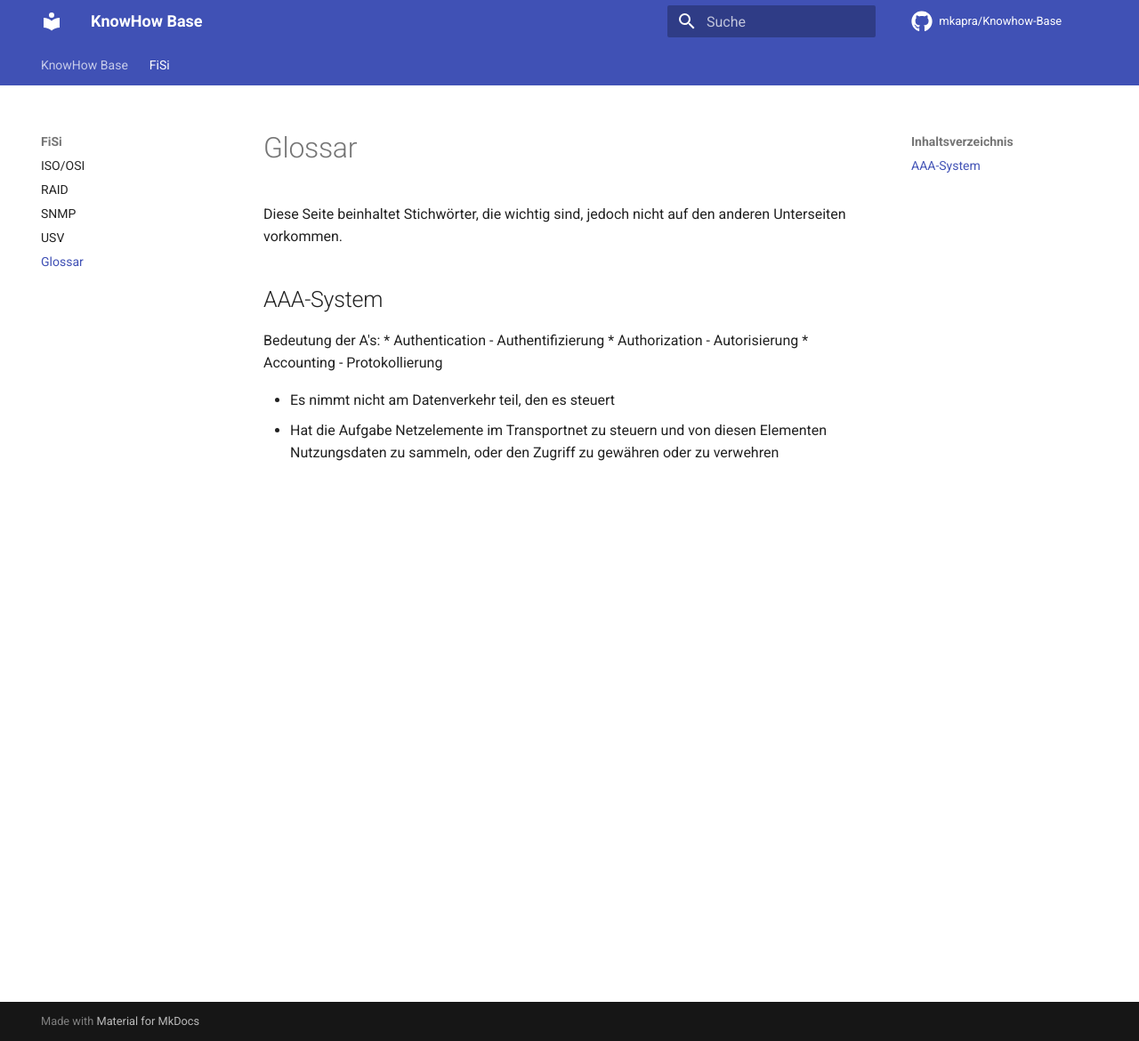
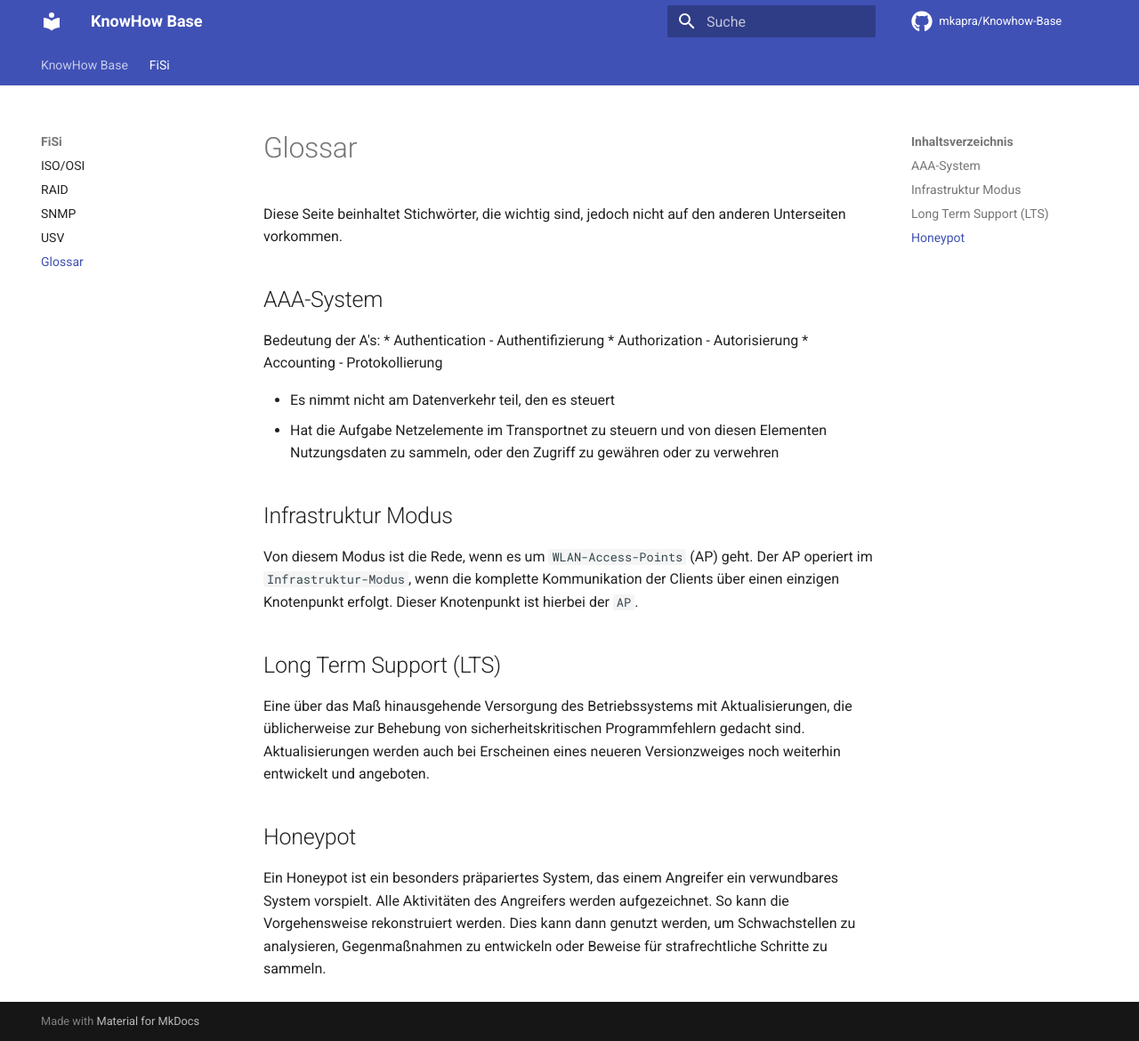
Before and after one commit to mkapra/KnowHow-Base, an MkDocs documentation site: the page built from docs/fisi/glossar.md, in a window 1280 px wide and 1170 px high. Shown: the whole window at 89% size. Built offline with MkDocs 1.6.1 and Material for MkDocs 9.7.7, drawn with Linux system fonts in a browser that asks for light colours; comment, search, counter and statistics services are not loaded.

Commit message:
Mehr Glossareinträge

```diff
--- a/docs/fisi/glossar.md
+++ b/docs/fisi/glossar.md
@@ -3,7 +3,6 @@ Diese Seite beinhaltet Stichwörter, die wichtig sind, jedoch nicht auf den ande
 vorkommen.
 
 ## AAA-System
-
 Bedeutung der A's:
 * Authentication - Authentifizierung
 * Authorization - Autorisierung
@@ -12,3 +11,19 @@ Bedeutung der A's:
 * Es nimmt nicht am Datenverkehr teil, den es steuert
 * Hat die Aufgabe Netzelemente im Transportnet zu steuern und von diesen Elementen Nutzungsdaten zu
   sammeln, oder den Zugriff zu gewähren oder zu verwehren
+
+## Infrastruktur Modus
+Von diesem Modus ist die Rede, wenn es um `WLAN-Access-Points` (AP) geht.  Der AP operiert im
+`Infrastruktur-Modus`, wenn die komplette Kommunikation der Clients über einen einzigen Knotenpunkt
+erfolgt. Dieser Knotenpunkt ist hierbei der `AP`.
+
+## Long Term Support (LTS)
+Eine über das Maß hinausgehende Versorgung des Betriebssystems mit Aktualisierungen, die
+üblicherweise zur Behebung von sicherheitskritischen Programmfehlern gedacht sind. Aktualisierungen
+werden auch bei Erscheinen eines neueren Versionzweiges noch weiterhin entwickelt und angeboten.
+
+## Honeypot
+Ein Honeypot ist ein besonders präpariertes System, das einem Angreifer ein verwundbares System
+vorspielt. Alle Aktivitäten des Angreifers werden aufgezeichnet. So kann die Vorgehensweise
+rekonstruiert werden. Dies kann dann genutzt werden, um Schwachstellen zu analysieren,
+Gegenmaßnahmen zu entwickeln oder Beweise für strafrechtliche Schritte zu sammeln.
```
